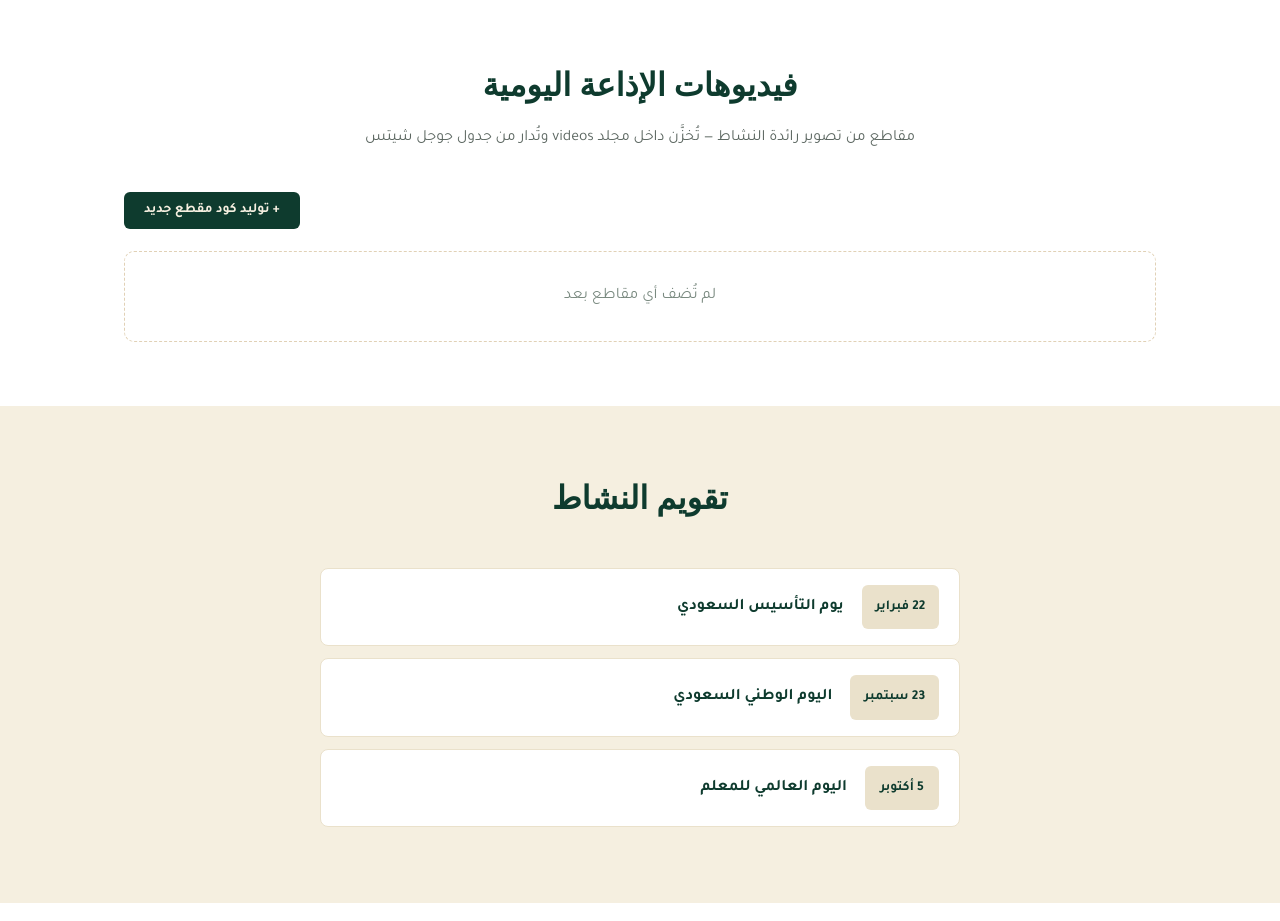
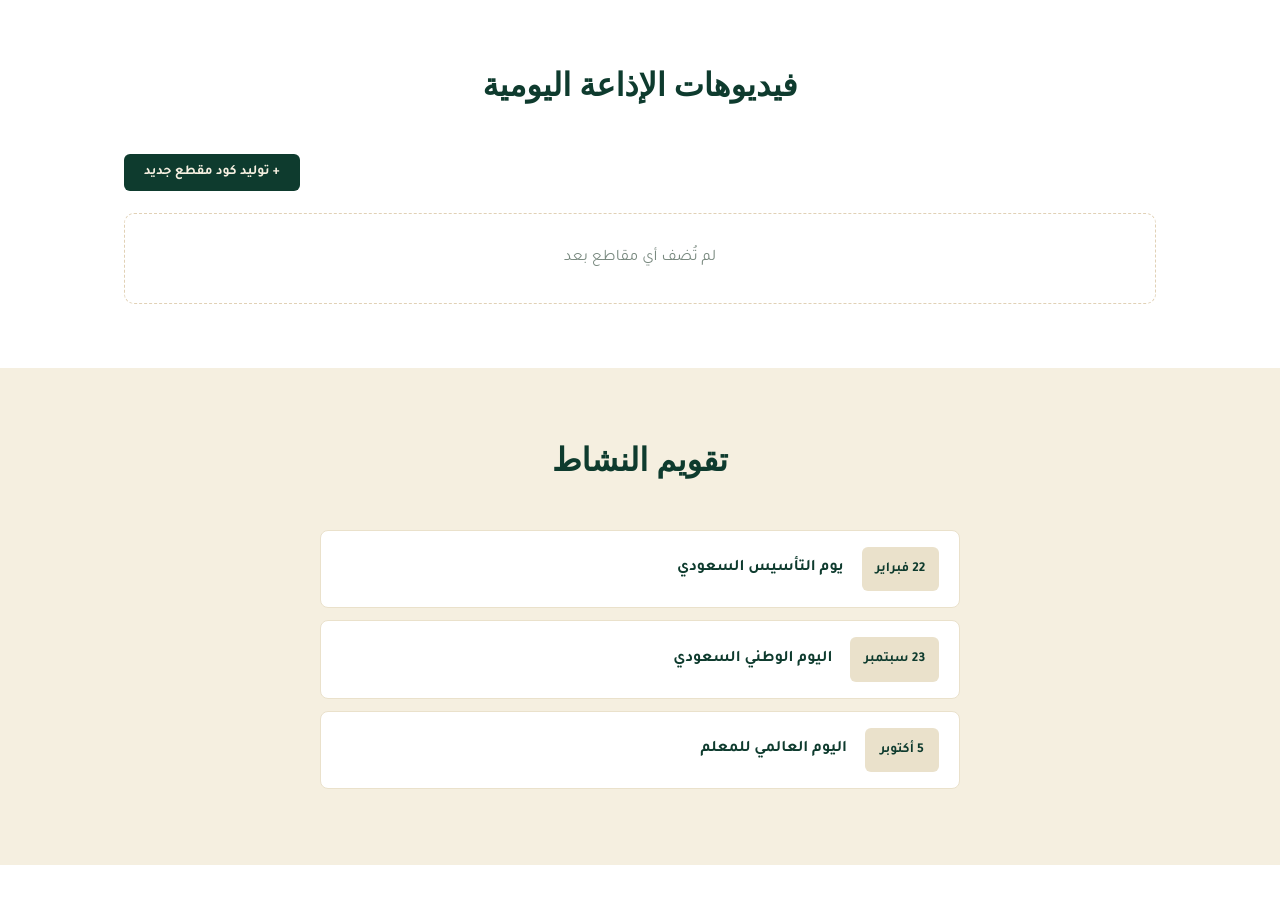
Before and after one commit to Afrah-Alasmari055/madras-anashat, a plain HTML site: page index.html in a window 1280 px wide. Shown: the part 3740-4661 px from the top of the page. Drawn offline with Linux system fonts and the light colour scheme; no server answers; a web font is replaced by a local one.

Commit message:
Update index.html

```diff
--- a/index.html
+++ b/index.html
@@ -481,7 +481,6 @@
   <div class="wrap">
     <div class="sec-head">
       <h2>فيديوهات الإذاعة اليومية</h2>
-      <p>مقاطع من تصوير رائدة النشاط — تُخزَّن داخل مجلد videos وتُدار من جدول جوجل شيتس</p>
     </div>
     <div class="daily-toolbar">
       <button type="button" onclick="openVideoModal()">+ توليد كود مقطع جديد</button>
```
